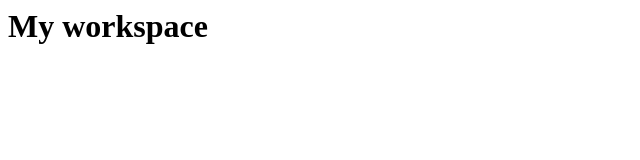
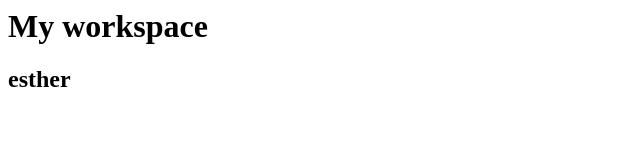
Before and after one commit to bhassan6621/git-workshop-walkthrough, a plain HTML site: page index.html in a window 1280 px wide. Shown: the full height of the page, 0-640 px from the left. Drawn offline with Linux system fonts and the light colour scheme.

Commit message:
added esthers name to index

```diff
--- a/index.html
+++ b/index.html
@@ -1,3 +1,4 @@
 <html>
   <h1> My workspace </h1>
+  <h2> esther </h2>
 </html>
```
